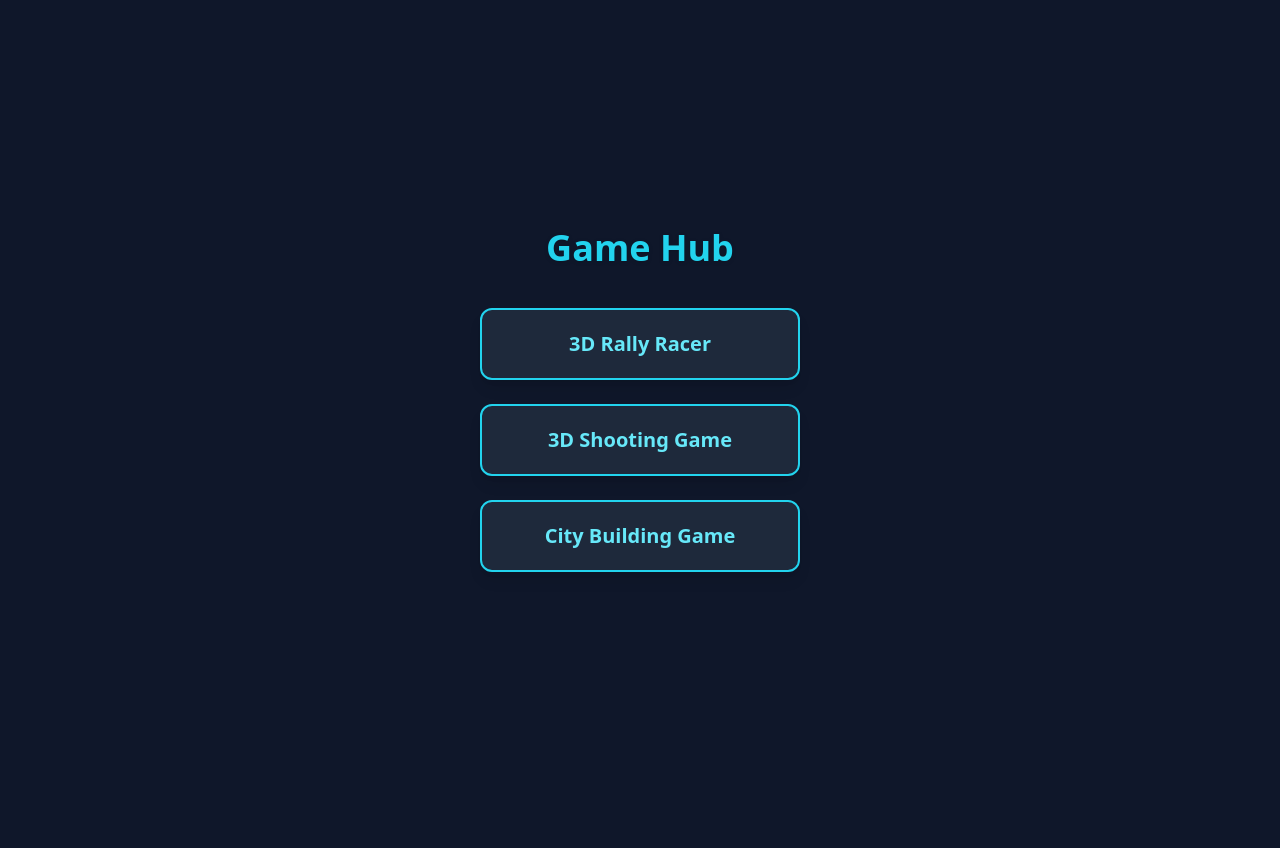
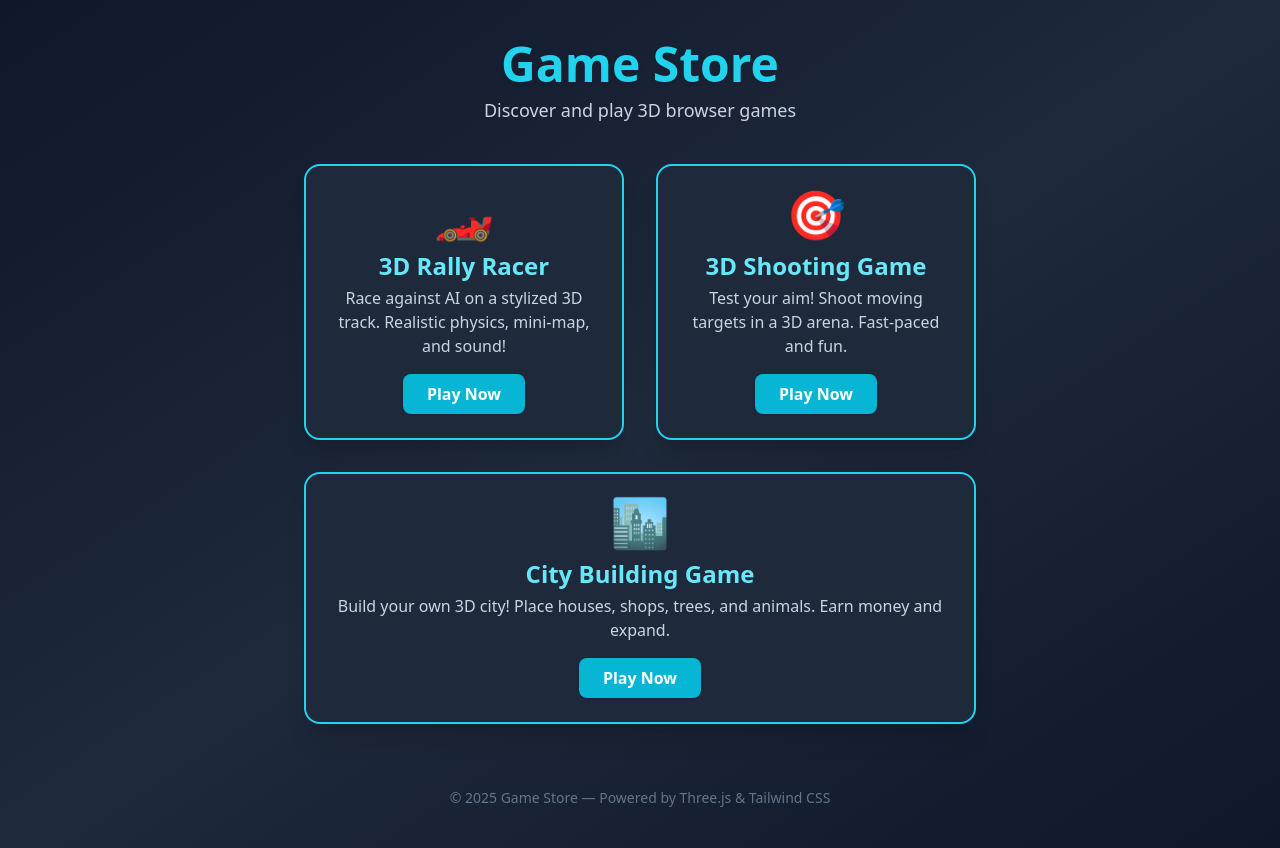
Before and after one commit to Posuza/vanila_games, a plain HTML site: page index.html in a window 1280 px wide. Before the commit the page ends 800 px from the top, so only its background shows below. Drawn offline with nearby package versions, Linux system fonts and the light colour scheme.

Commit message:
new commit

```diff
--- a/index.html
+++ b/index.html
@@ -3,16 +3,40 @@
 <head>
     <meta charset="UTF-8">
     <meta name="viewport" content="width=device-width, initial-scale=1.0">
-    <title>Game Hub</title>
+    <title>Game Store</title>
     <!-- Tailwind CSS CDN -->
     <script src="https://cdn.tailwindcss.com"></script>
 </head>
-<body class="bg-slate-900 min-h-screen flex flex-col items-center justify-center">
-    <h1 class="text-4xl font-bold text-cyan-400 mb-10 drop-shadow">Game Hub</h1>
-    <div class="flex flex-col gap-6 w-full max-w-xs">
-        <a href="games/car_racing.html" class="bg-slate-800 text-cyan-300 border-2 border-cyan-400 rounded-xl px-8 py-5 text-xl font-semibold text-center shadow-lg hover:bg-cyan-400 hover:text-slate-900 transition">3D Rally Racer</a>
-        <a href="games/shooting.html" class="bg-slate-800 text-cyan-300 border-2 border-cyan-400 rounded-xl px-8 py-5 text-xl font-semibold text-center shadow-lg hover:bg-cyan-400 hover:text-slate-900 transition">3D Shooting Game</a>
-        <a href="games/cities_building.html" class="bg-slate-800 text-cyan-300 border-2 border-cyan-400 rounded-xl px-8 py-5 text-xl font-semibold text-center shadow-lg hover:bg-cyan-400 hover:text-slate-900 transition">City Building Game</a>
-    </div>
+<body class="bg-gradient-to-br from-slate-900 via-slate-800 to-slate-900 min-h-screen flex flex-col items-center py-10">
+    <header class="mb-10 w-full max-w-2xl flex flex-col items-center">
+        <h1 class="text-5xl font-extrabold text-cyan-400 drop-shadow mb-2">Game Store</h1>
+        <p class="text-slate-300 text-lg">Discover and play 3D browser games</p>
+    </header>
+    <main class="w-full max-w-2xl grid grid-cols-1 md:grid-cols-2 gap-8">
+        <!-- Game Card 1 -->
+        <div class="bg-slate-800 rounded-2xl shadow-xl border-2 border-cyan-400 flex flex-col items-center p-6 hover:scale-105 transition">
+            <div class="text-5xl mb-3">🏎️</div>
+            <h2 class="text-2xl font-bold text-cyan-300 mb-1">3D Rally Racer</h2>
+            <p class="text-slate-300 mb-4 text-center">Race against AI on a stylized 3D track. Realistic physics, mini-map, and sound!</p>
+            <a href="games/car_racing.html" class="mt-auto px-6 py-2 bg-cyan-500 text-white font-semibold rounded-lg shadow hover:bg-cyan-400 transition">Play Now</a>
+        </div>
+        <!-- Game Card 2 -->
+        <div class="bg-slate-800 rounded-2xl shadow-xl border-2 border-cyan-400 flex flex-col items-center p-6 hover:scale-105 transition">
+            <div class="text-5xl mb-3">🎯</div>
+            <h2 class="text-2xl font-bold text-cyan-300 mb-1">3D Shooting Game</h2>
+            <p class="text-slate-300 mb-4 text-center">Test your aim! Shoot moving targets in a 3D arena. Fast-paced and fun.</p>
+            <a href="games/shooting.html" class="mt-auto px-6 py-2 bg-cyan-500 text-white font-semibold rounded-lg shadow hover:bg-cyan-400 transition">Play Now</a>
+        </div>
+        <!-- Game Card 3 -->
+        <div class="bg-slate-800 rounded-2xl shadow-xl border-2 border-cyan-400 flex flex-col items-center p-6 hover:scale-105 transition md:col-span-2">
+            <div class="text-5xl mb-3">🏙️</div>
+            <h2 class="text-2xl font-bold text-cyan-300 mb-1">City Building Game</h2>
+            <p class="text-slate-300 mb-4 text-center">Build your own 3D city! Place houses, shops, trees, and animals. Earn money and expand.</p>
+            <a href="games/cities_building.html" class="mt-auto px-6 py-2 bg-cyan-500 text-white font-semibold rounded-lg shadow hover:bg-cyan-400 transition">Play Now</a>
+        </div>
+    </main>
+    <footer class="mt-16 text-slate-500 text-sm text-center">
+        &copy; 2025 Game Store &mdash; Powered by Three.js & Tailwind CSS
+    </footer>
 </body>
 </html>
```
